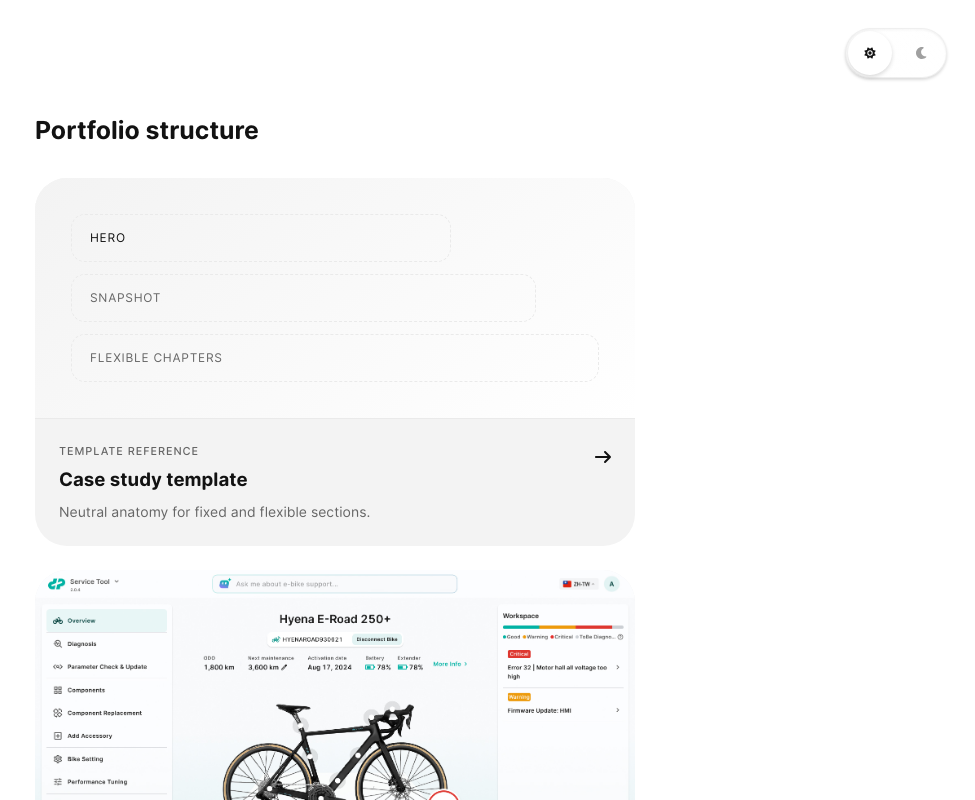
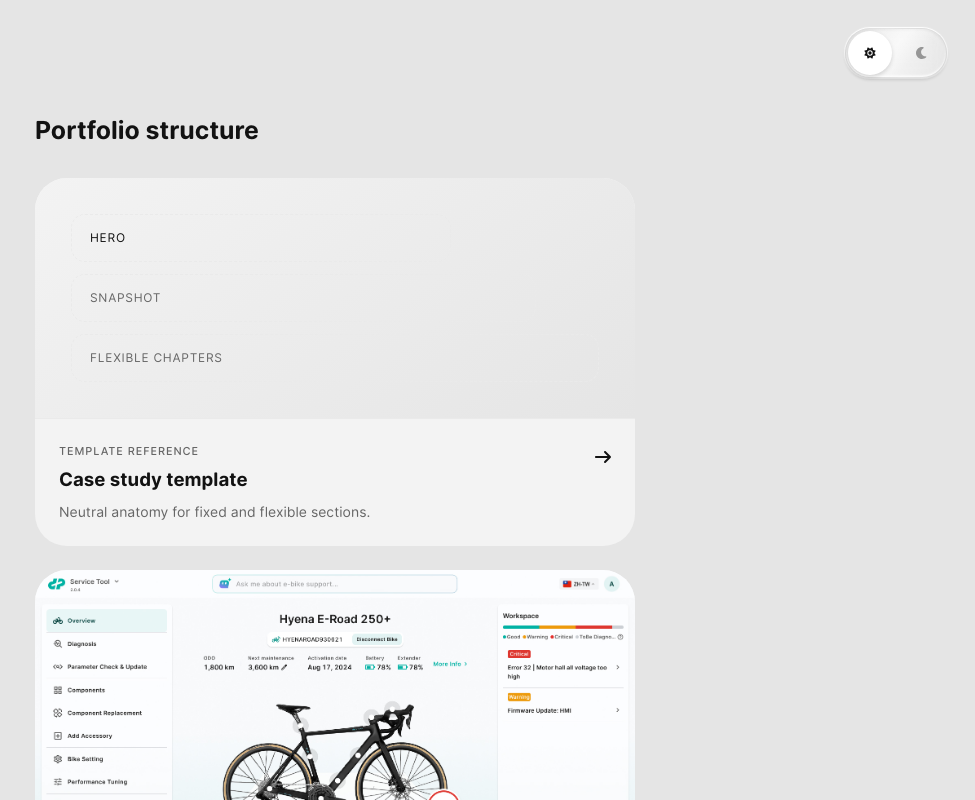
Before and after one commit to summywang/portfolio-website, a React (Vite) app: page / in a window 1280 px wide. Shown: the whole page, without its empty margins (305-1280 px from the left). Built offline with nearby package versions, Linux system fonts and the light colour scheme.

Commit message:
Set light template background to E5E5E5

```diff
--- a/src/styles.css
+++ b/src/styles.css
@@ -17,7 +17,7 @@
 }
 :root {
   color-scheme: light;
-  --background: #fff; --foreground: #121212; --muted-foreground: #666;
+  --background: #E5E5E5; --foreground: #121212; --muted-foreground: #666;
   --surface: #f3f3f3; --border: #eaeaea; --success: #68d98b; --warning: #b23c30; --focus-ring: #2563eb;
   --glass-fill: linear-gradient(-75deg, #ffffff0d, #ffffff90, #ffffff0d);
   --glass-edge: #00000010;
```
Also changed, not shown: 1 other file (tests, documents, lock files or other folders).
